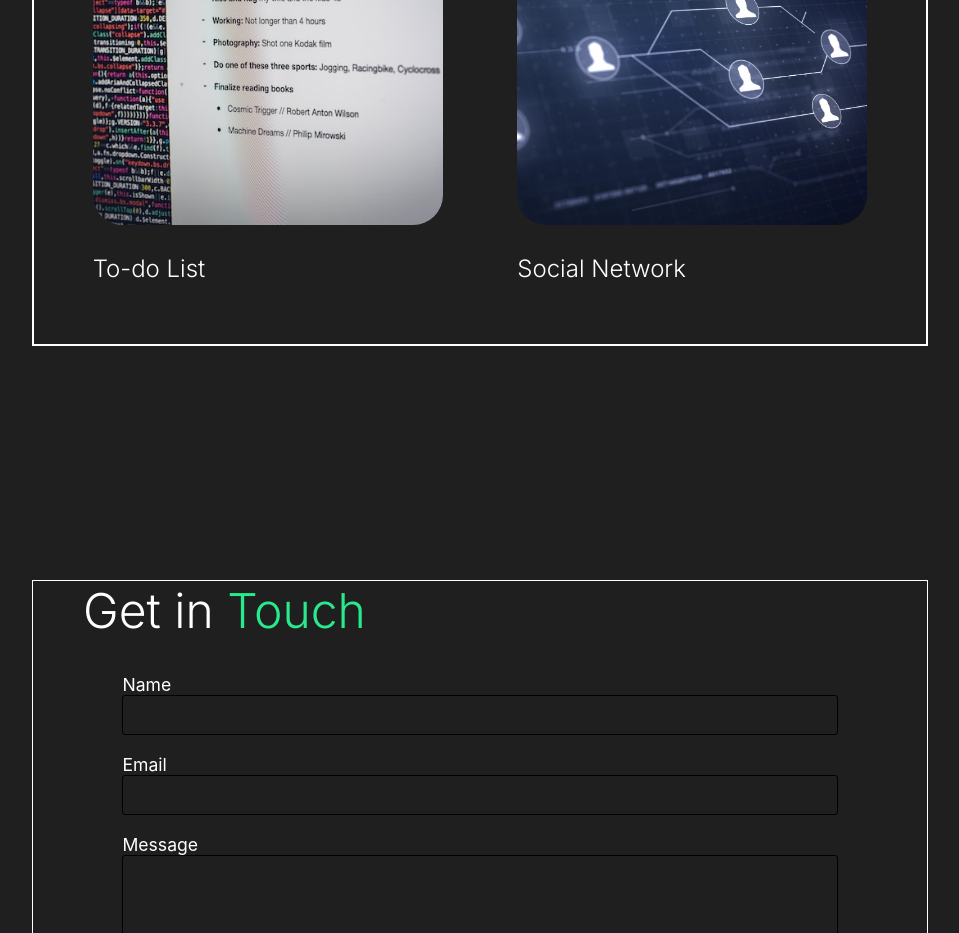
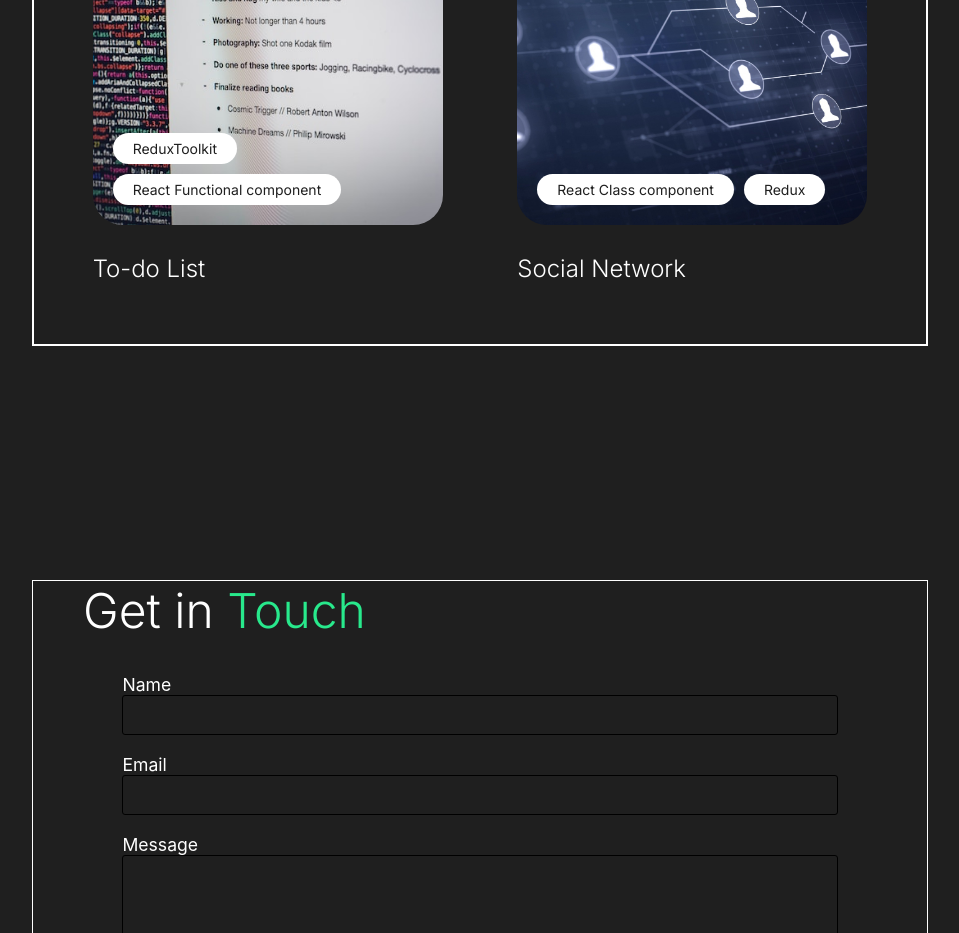
Before and after one commit to m1rade/portfolio, a React (Create React App) app: page / in a window 1280 px wide. Shown: the part 1900-2833 px from the top of the page, without its empty margins (160-1119 px from the left). Built offline with nearby package versions, Linux system fonts and the light colour scheme.

Commit message:
Add tech to project cards

```diff
--- a/src/common/styles/sass/mixins.scss
+++ b/src/common/styles/sass/mixins.scss
@@ -10,3 +10,8 @@
     background-position: center;
     background-repeat: no-repeat;
 }
+
+@mixin changeTechColor($bgColor, $color) {
+    background-color: $bgColor;
+    color: $color;
+}
--- a/src/components/projects/Project/Project.js
+++ b/src/components/projects/Project/Project.js
@@ -6,6 +6,15 @@ export const Project = props => {
         <div className={s.projectItem}>
             <div className={s.projectImage} style={props.style}>
                 <a href={props.link} target="_blank" rel="noreferrer"></a>
+                <ul className={s.techList}>
+                    {props.tech.map((t, i) => {
+                        return (
+                            <li key={i} className={s.tech}>
+                                {t}
+                            </li>
+                        );
+                    })}
+                </ul>
             </div>
             <h2 className={s.projectTitle}>
                 <a href={props.link} target="_blank" rel="noreferrer">
--- a/src/components/projects/Project/Project.module.scss
+++ b/src/components/projects/Project/Project.module.scss
@@ -39,25 +39,62 @@
             right: 0;
             border-radius: 30px;
             opacity: 0;
-            transition: 0.3s;
+            transition: .3s;
+        }
+
+        .techList {
+            list-style: none;
+            margin: 0;
+            padding: 0;
+
+            position: absolute;
+            bottom: 20px;
+            left: 20px;
+
+            display: flex;
+            flex-wrap: wrap;
+            gap: 10px;
+            align-items: flex-end;
+
+            .tech {
+                display: block;
+                font-family: "inter", sans-serif;
+                font-size: 14px;
+
+                @include changeTechColor(#fff, $bgColor);
+
+                padding: 7px 20px;
+                border-radius: 19px;
+
+                transition: .3s;
+            }
         }
     }
+
     h2 {
         @include text (("Inter", sans-serif), 24px, 1.2, 300);
         margin: 0;
     }
+
     .projectTitle a {
         color: inherit;
         border-bottom: 1px solid transparent;
-        transition: 0.3s;
+        transition: .3s;
     }
-    &:hover > .projectTitle a {
+
+    &:hover>.projectTitle a {
         border-bottom: 1px solid $textColor;
-        transition: 0.3s;
+        transition: .3s;
     }
-    &:hover > .projectImage::before {
+
+    &:hover>.projectImage::before {
         opacity: 0.1;
         background-color: $bgColor;
-        transition: 0.3s;
+        transition: .3s;
+    }
+
+    &:hover>.projectImage>.techList>.tech {
+        @include changeTechColor($bgColor, #fff);
+        transition: .3s;
     }
 }
--- a/src/components/projects/Projects.js
+++ b/src/components/projects/Projects.js
@@ -23,12 +23,15 @@ export const Projects = () => {
                 <div className={sWrapper.wrapper}>
                     <Project
                         title={"To-do List"}
-                        style={styleTodo} link="https://it-incubator-to-do-list.vercel.app"
+                        style={styleTodo}
+                        link="https://it-incubator-to-do-list.vercel.app"
+                        tech={["ReduxToolkit", "React Functional component"]}
                     />
                     <Project
                         title={"Social Network"}
                         style={styleSocial}
                         link="https://github.com/m1rade/social-network"
+                        tech={["React Class component", "Redux"]}
                     />
                 </div>
             </div>
```
